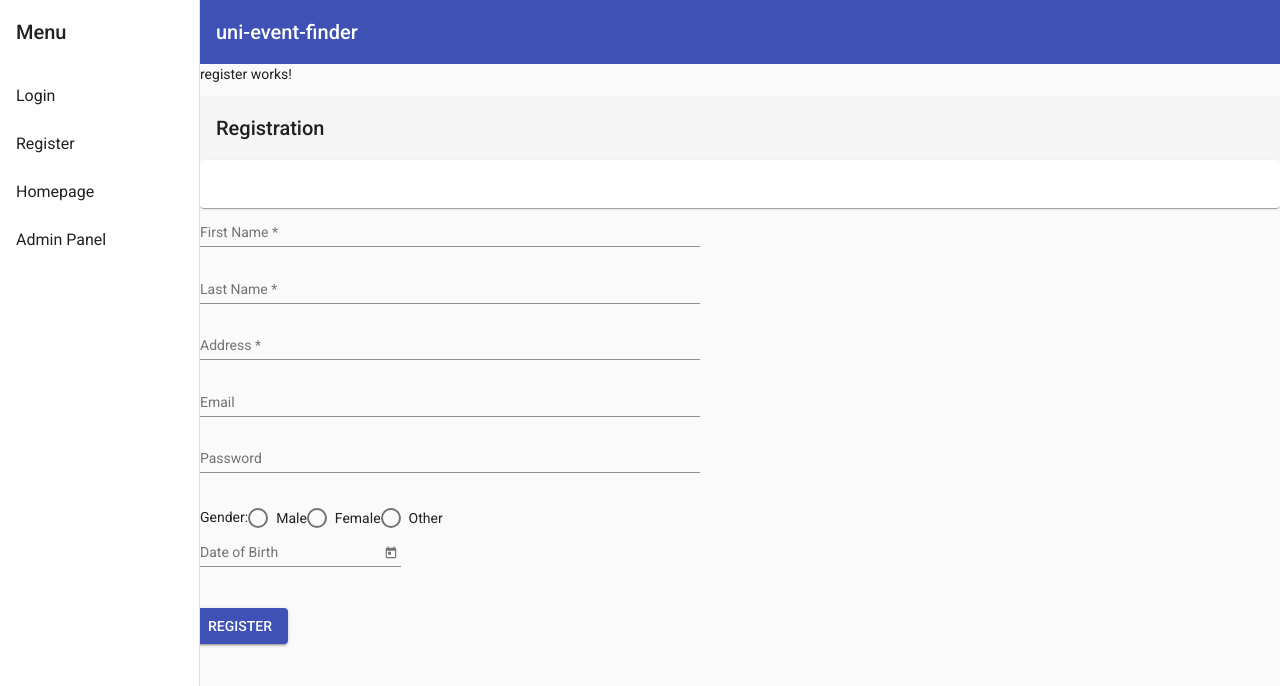
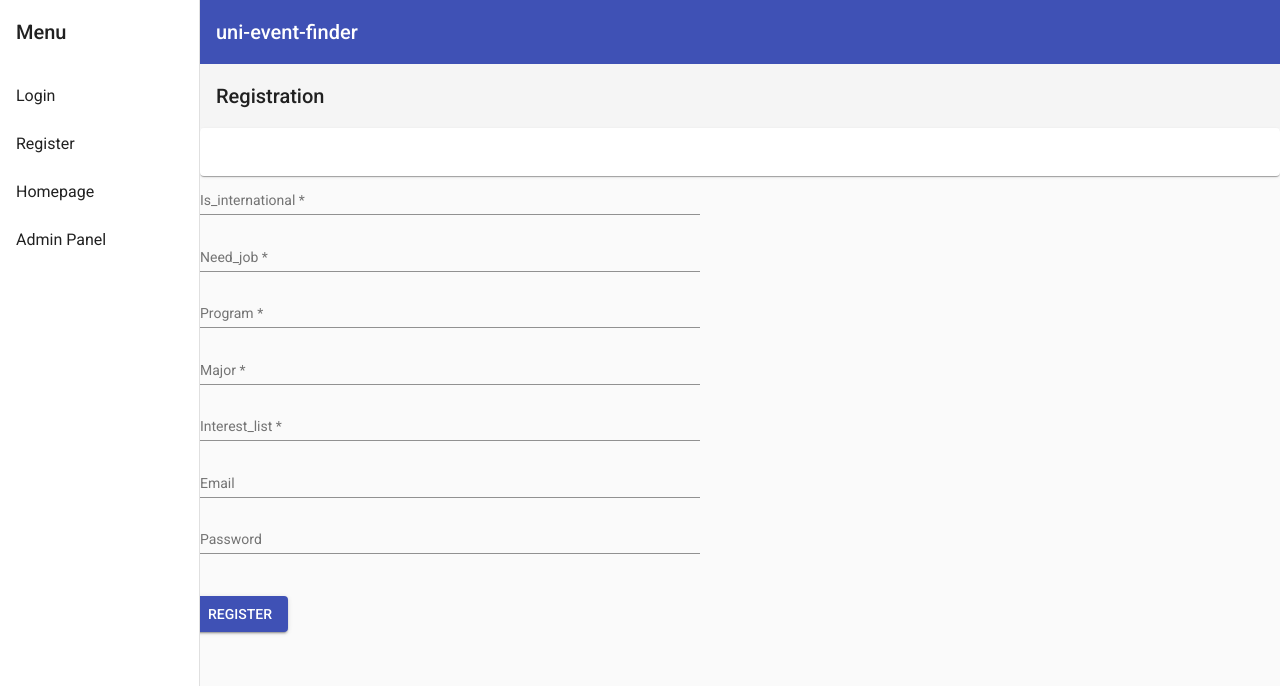
Before and after one commit to m4hdyar/uni-event-finder, an Angular app: page /register in a window 1280 px wide. Shown: the top 686 px of the page. Built offline with nearby package versions, Linux system fonts and the light colour scheme.

Commit message:
register done

```diff
--- a/src/app/register/register.component.html
+++ b/src/app/register/register.component.html
@@ -1,4 +1,4 @@
-<p>register works!</p>
+
 <mat-toolbar>
     <span>Registration</span>
  </mat-toolbar>
@@ -15,17 +15,25 @@
  <mat-card-content>
     <form class="my-form">
        <mat-form-field class="full-width">
-              <mat-label>First Name</mat-label>
-              <input  matInput  placeholder="First name"  name="fname"  required>
+              <mat-label>Is_international</mat-label>
+              <input  matInput  placeholder="Is_international"  name="isi"  required>
            </mat-form-field>
            <mat-form-field class="full-width">
-              <mat-label>Last Name</mat-label>
-              <input  matInput  placeholder="Last Name" name="lname"  required>
+              <mat-label>Need_job</mat-label>
+              <input  matInput  placeholder="need_job" name="needjob"  required>
            </mat-form-field>
            <mat-form-field class="full-width">
-              <mat-label>Address</mat-label>
-              <input  matInput  placeholder="Address" name="address"  required>
+              <mat-label>Program</mat-label>
+              <input  matInput  placeholder="program" name="program"  required>
            </mat-form-field>
+           <mat-form-field class="full-width">
+            <mat-label>Major</mat-label>
+            <input  matInput  placeholder="major"  name="major"  required>
+         </mat-form-field>
+         <mat-form-field class="full-width">
+            <mat-label>Interest_list</mat-label>
+            <input  matInput  placeholder="Interest_list"  name="Interest_list"  required>
+         </mat-form-field>
            <mat-form-field class="full-width">
               <mat-label>Email</mat-label>
               <input  matInput  placeholder="Email" name="email">
@@ -37,21 +45,10 @@
     </form>
   </mat-card-content>
   <section class="example-section">
-    <label class="example-margin">Gender:</label>
-    <mat-radio-group>
-      <!-- <mat-radio-group [(ngModel)]="gender"> -->
-      <mat-radio-button class="example-margin" value="after">Male</mat-radio-button>
-      <mat-radio-button class="example-margin" value="before">Female</mat-radio-button>
-      <mat-radio-button class="example-margin" value="before">Other</mat-radio-button>
-    </mat-radio-group>
+
   </section>
 
-  <mat-form-field>
-    <mat-label>Date of Birth</mat-label>
-<input matInput [matDatepicker]="picker" placeholder="Choose a date">
-<mat-datepicker-toggle matSuffix [for]="picker"></mat-datepicker-toggle>
-<mat-datepicker #picker></mat-datepicker>
-</mat-form-field>
+
 <mat-card-content>
     <form class="my-form">
        <!--FORM FIELDS-->
```
